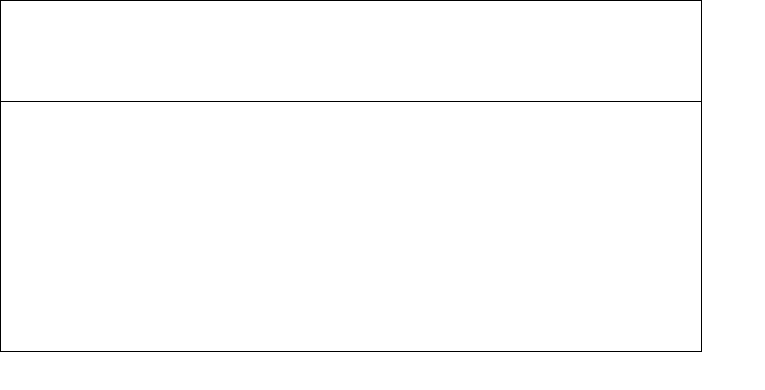
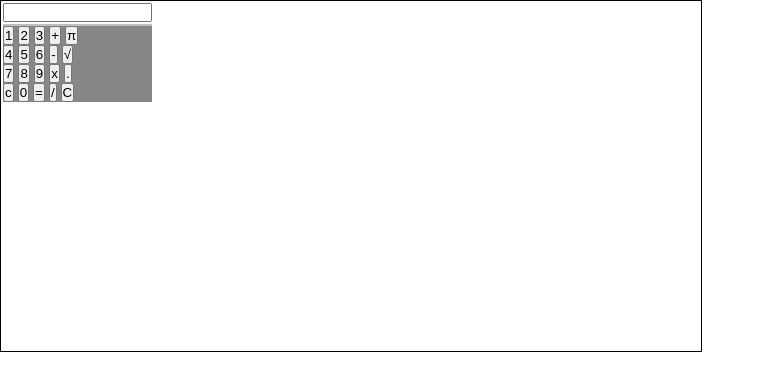
Before and after one commit to jolyjaba/teamwork, a plain HTML site: page index.html in a window 1280 px wide. Shown: the whole page, without its empty margins (0-765 px from the left). Drawn offline with Linux system fonts and the light colour scheme.

Commit message:
Update index.html

```diff
--- a/index.html
+++ b/index.html
@@ -11,10 +11,40 @@
 
 <body>
 </body>
-    <div id="calculator">
-        <div id="display">
-            <div></div>
-        </div>
-        <div id="buttons"></div>
-    </div>
+    <form name="calc" id="calculator">
+        <table>
+            <tr>
+                <td>
+                    <input type="text" name="input" size="16" class="display">
+                </td>
+            </tr>
+            <tr>
+                <td class="buttons">
+                    <input type="button" name="one" value="1">
+		            <input type="button" name="two" value="2">
+		            <input type="button" name="three" value="3">
+		            <input type="button" name="add" value="+">
+		            <input type="button" name="pi" value="&pi;">
+                    <br>
+		            <input type="button" name="four" value="4">
+		            <input type="button" name="five" value="5">
+		            <input type="button" name="six" value="6">
+		            <input type="button" name="sub" value="-">
+		            <input type="button" name="drob" value="&radic;">
+		            <br>
+		            <input type="button" name="seven" value="7">
+		            <input type="button" name="eight" value="8">
+		            <input type="button" name="nine" value="9">
+		            <input type="button" name="mul" value="x">
+		            <input type="button" name="dot" value=".">
+		            <br>
+		            <input type="button" name="clear" value="c">
+		            <input type="button" name="zero" value="0">
+		            <input type="button" name="doit" value="=">
+		            <input type="button" name="div"  value="/">
+		            <input type="button" name="clear" value="C">
+                </td>
+            </tr>
+        </table>
+    </form>
 </html>
```
